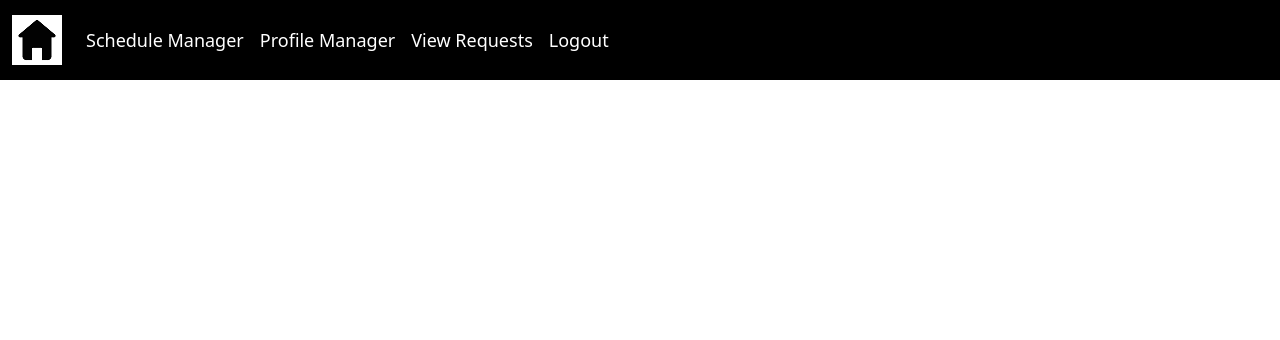
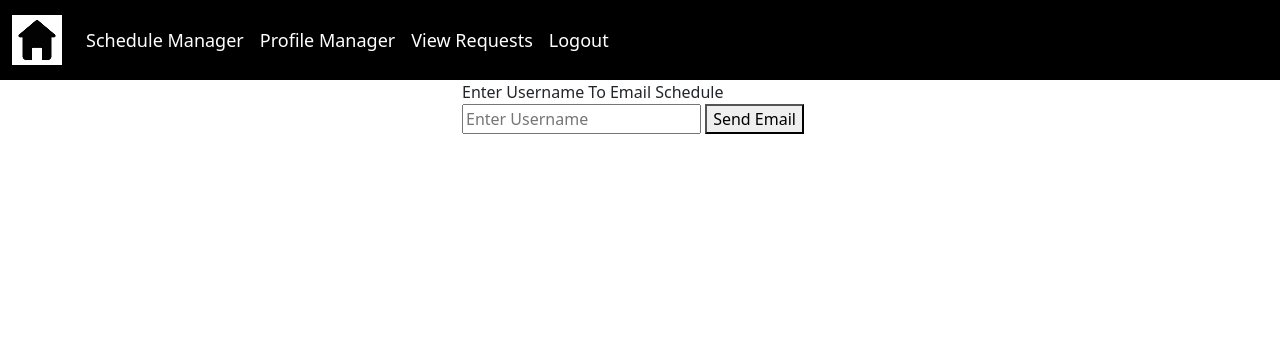
Before and after one commit to corywillmon/SchedulingSystem, a Django app: page /getManagerHomePage in a window 1280 px wide. Shown: the top 340 px of the page. Run offline with Django 3.2, Linux system fonts and the light colour scheme; some libraries are stand-ins or nearby versions.

Commit message:
send email works

```diff
--- a/ScheduleApp/Backend/SendEmail.py
+++ b/ScheduleApp/Backend/SendEmail.py
@@ -15,7 +15,7 @@ class SendEmail:
             context = ssl.create_default_context()
             with smtplib.SMTP_SSL(smtp_server, port, context=context) as server:
                 server.login(sender_email, password)
-                server.sendmail(sender_email, recipient, message)
+                server.sendmail(sender_email, recipient, "\n" + message)
 
             is_sent = True
             return is_sent
--- a/ScheduleApp/Scheduler/urls.py
+++ b/ScheduleApp/Scheduler/urls.py
@@ -21,5 +21,6 @@ urlpatterns = [
     path('logout', views.logout, name='logout'),
     path('deleteScheduleAction', views.deleteScheduleAction, name='deleteScheduleAction'),
     path('updateScheduleAction', views.updateScheduleAction, name='updateScheduleAction'),
-    path('insertScheduleAction', views.insertScheduleAction, name='insertScheduleAction')
+    path('insertScheduleAction', views.insertScheduleAction, name='insertScheduleAction'),
+    path('sendEmailAction', views.sendEmailAction, name='sendEmailAction')
 ]
--- a/ScheduleApp/Scheduler/views.py
+++ b/ScheduleApp/Scheduler/views.py
@@ -8,6 +8,7 @@ from Backend.ProfileDBServices import ProfileDBServices
 from Backend.EmployeeProfile import EmployeeProfile
 from Backend.Schedule import Schedule
 from Backend.ScheduleDBServices import ScheduleDBServices
+from Backend.SendEmail import SendEmail
 
 ################################################################################################################
 #
@@ -222,3 +223,25 @@ def insertScheduleAction(request):
     db.close()
 
     return render(request, 'ScheduleManager.html')
+
+
+def sendEmailAction(request):
+    username = request.GET['username']
+    db = ScheduleDBServices()
+    db.open()
+    l = db.get(username)
+    db.close()
+
+    listStr = ""
+    for i in l:
+        listStr += str(i.getId()) + "\t"
+        listStr += str(i.getDate()) + "\t"
+        listStr += str(i.getDay()) + "\t"
+        listStr += str(i.getTime()) + "\t"
+        listStr += str(i.getMonth()) + "\n"
+
+    email = SendEmail()
+    email.sendEmail("managerEmailTest@gmail.com", listStr)
+
+
+    return render(request, 'ManagerLogin.html')
--- a/ScheduleApp/templates/ManagerLogin.html
+++ b/ScheduleApp/templates/ManagerLogin.html
@@ -17,11 +17,11 @@
                 </div>
 
                 <div class="col-4">
-                    <!--<form action="sendEmailAction">
+                    <form action="sendEmailAction">
                         <label>Enter Username To Email Schedule</label>
                         <input type="text" placeholder="Enter Username" name="username" required>
                         <button type="submit">Send Email</button>
-                    </form>-->
+                    </form>
                 </div>
 
                 <div class="col-4">
```
